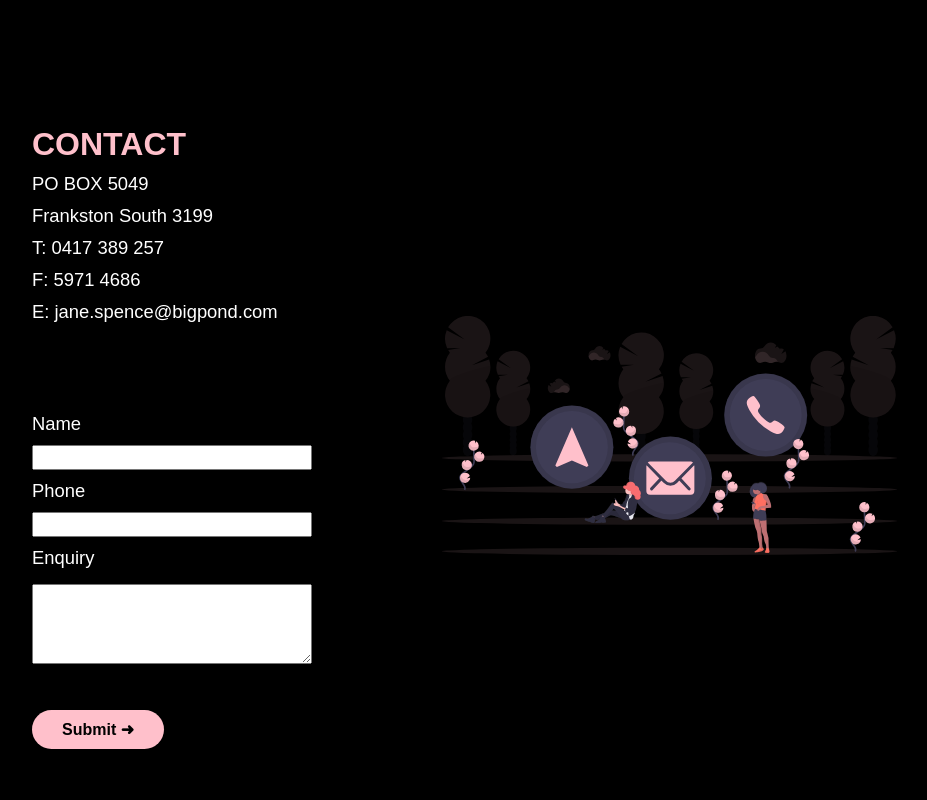
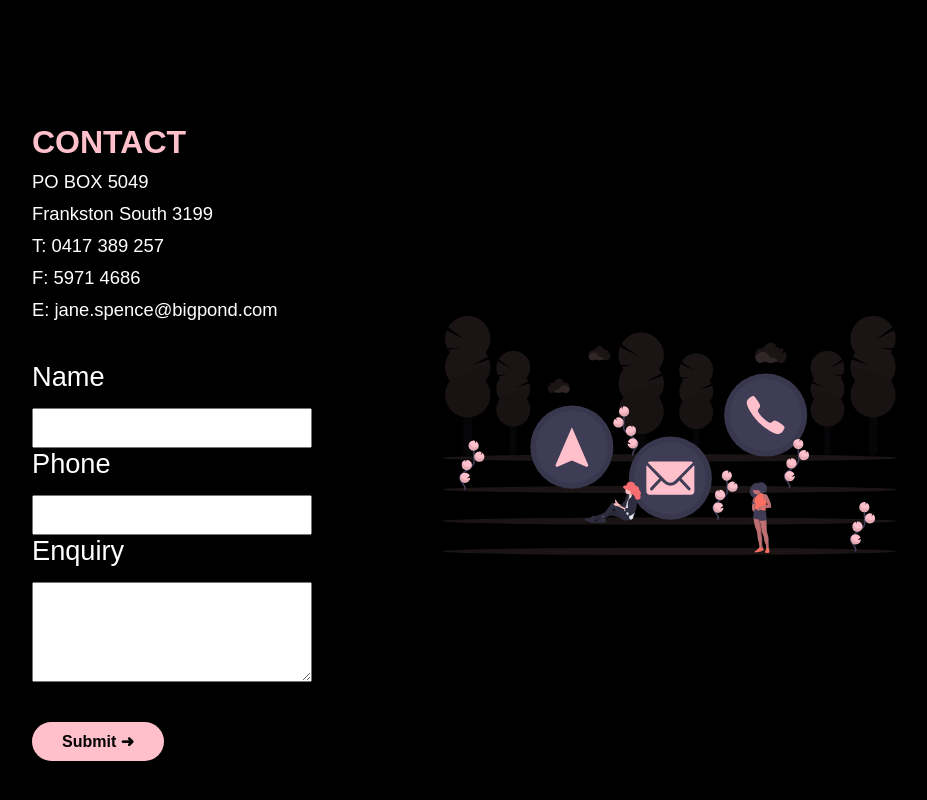
Before and after one commit to jackedwardbeard/01-Jane_Spence, a React (Create React App) app in the folder jane_spence/: page / in a window 1280 px wide. Shown: the part 3900-4700 px from the top of the page, without its empty margins (168-1095 px from the left). Built offline with nearby package versions, Linux system fonts and the light colour scheme.

Commit message:
Updated input boxes. Got rid of input labels.

```diff
--- a/jane_spence/src/components/Contact/ContactComponents.js
+++ b/jane_spence/src/components/Contact/ContactComponents.js
@@ -111,6 +111,7 @@ export const Body = styled.ul`
     font-size: 1.5rem;
     font-family: 'Montserrat', sans-serif;
     color: white;
+    margin-bottom: 5px;
 
 
     @media screen and (max-width: 414px) {
@@ -129,7 +130,7 @@ export const Column2 = styled.div`
 export const TextWrapper = styled.div`
     max-width: 540px;
     padding-top: 0;
-    padding-bottom: 60px;
+    padding-bottom: 30px;
 `
 
 export const ImgWrap = styled.div`
@@ -158,6 +159,12 @@ export const Item = styled.div`
     margin-top: 10px;
     margin-bottom: 10px;
 
+    @media screen and (max-width: 320px) {
+        font-size: 1rem;
+        margin-left: -40px;
+
+    }
+
     @media screen and (max-width: 280px) {
         font-size: 1rem;
     }
@@ -167,15 +174,12 @@ export const Item = styled.div`
 export const ContactWrap = styled.div`
     display: flex;
     justify-content: left;
-    color: white;
-    font-family: 'Montserrat', sans-serif;
-    font-size: 1.5rem;
 `
 
-export const ContactForm = styled.div`
+export const ContactForm = styled.form`
     color: white;
-    margin-top: 10px;
-    margin-bottom: 10px;
+    display: flex;
+    flex-direction: column;
 `
 
 
@@ -189,30 +193,54 @@ export const Label = styled.div`
     color: white;
     font-family: 'Montserrat', sans-serif;
     margin-bottom: 5px;
-    margin-top: 10px;
-    font-size: 1.15rem;
+    width: 280px;
+    font-weight: 500;
+    font-size: 1.7rem;
 
     @media screen and (max-width: 414px) {
-        font-size: 1rem;
+        font-size: 1.4rem;
 
     }
 `
 
 export const Input = styled.input`
-    height: 25px;
+    height: 40px;
     width: 280px;
+    font-size: 1.2rem;
+    font-family: 'Montserrat', sans-serif;
+    padding-left: 10px;
+    margin-top: 10px;
 
-    @media screen and (max-width: 414px) {
+    @media screen and (max-width: 320px) {
+        width: 250px;
+
+    }
+
+    @media screen and (max-width: 280px) {
         width: 240px;
 
     }
 `
 
 export const InputLarge = styled.textarea`
-    height: 80px;
-    width: 100%;
+    height: 100px;
+    font-size: 1.2rem;
+    font-family: 'Montserrat', sans-serif;
+    padding-left: 10px;
+    padding-top: 10px;
+    width: 280px;
     margin-top: 10px;
     type: textarea;
+
+    @media screen and (max-width: 320px) {
+        width: 250px;
+
+    }
+
+    @media screen and (max-width: 280px) {
+        width: 240px;
+
+    }
 `
 
 export const BtnWrapper = styled.div`
```
